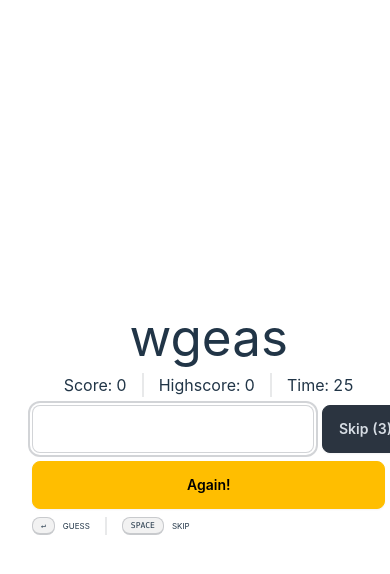
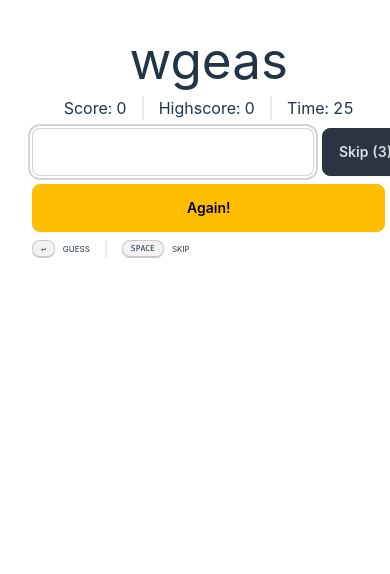
Before and after one commit to benjisidi/scramble, a React (Vite) app: page / in a window 390 px wide. Shown: the top 574 px of the page. Built offline with nearby package versions, Linux system fonts and the light colour scheme.

Commit message:
show at top on small devices

```diff
--- a/src/index.css
+++ b/src/index.css
@@ -33,6 +33,13 @@ body {
   min-width: 320px;
   min-height: 100vh;
 }
+
+@media only screen and (max-width: 800px) {
+  body {
+    place-items: start;
+  }
+}
+
 
 h1 {
   font-size: 3.2em;
```
